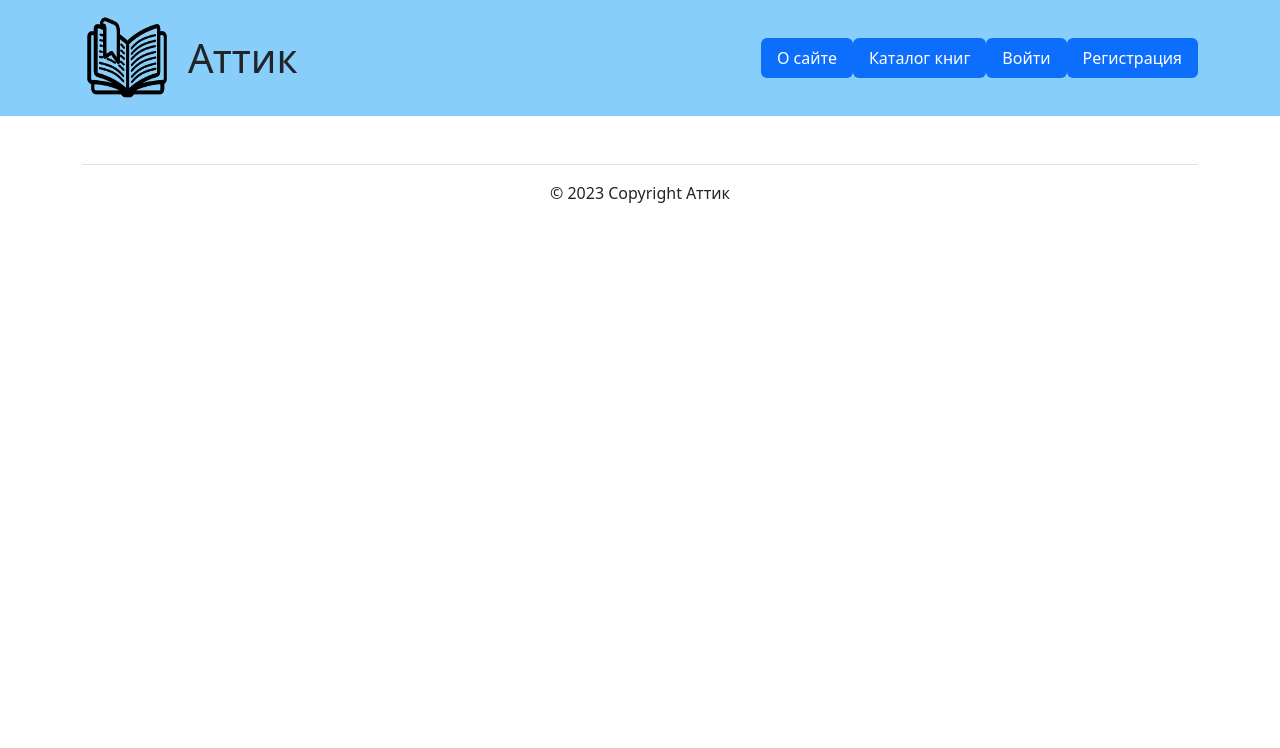
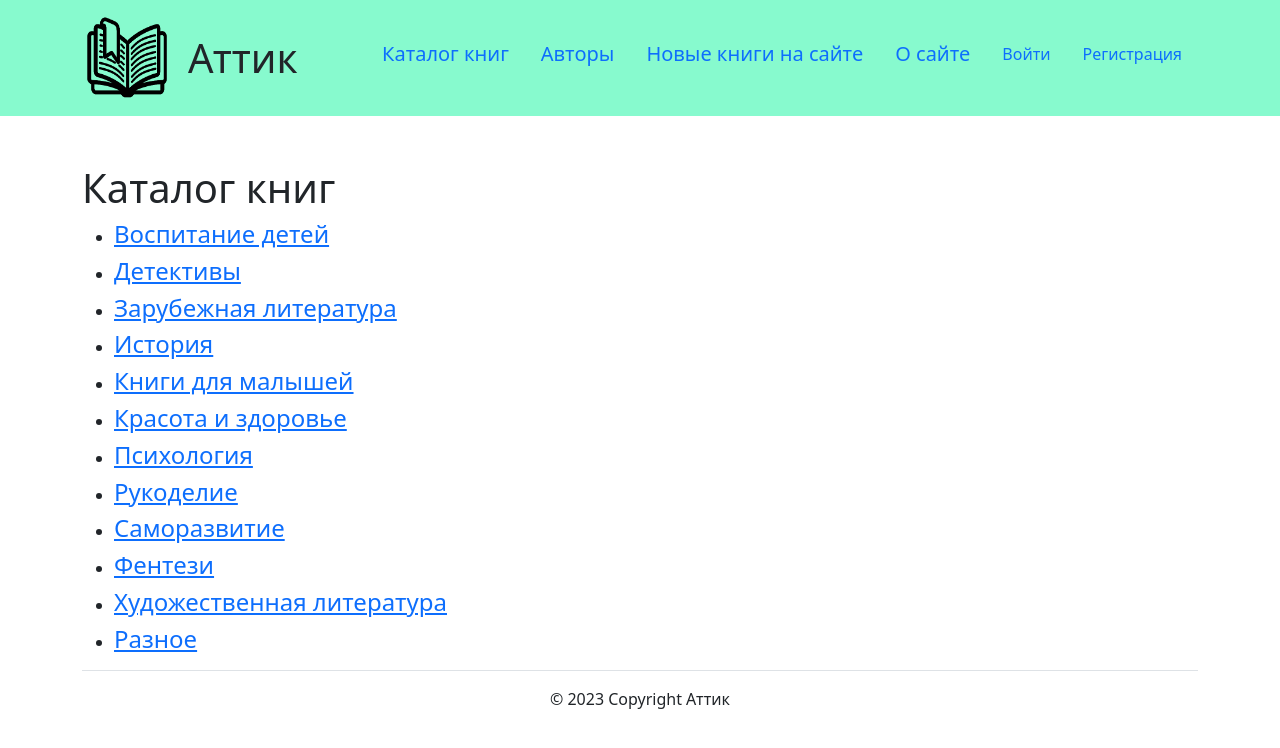
Before and after one commit to Genek91/attic, a Django app: page / in a window 1280 px wide. Shown: the top 748 px of the page. Run offline with Django 3.2, Linux system fonts and the light colour scheme; some libraries are stand-ins or nearby versions.

Commit message:
Добавление статики

```diff
--- a/attic/templates/base.html
+++ b/attic/templates/base.html
@@ -7,6 +7,24 @@
     <meta
       name="viewport"
       content="width=device-width, initial-scale=1">
+    <link
+      rel="icon"
+      href="{% static "img/fav/favicon.png" %}"
+      type="image/png">
+    <link
+      rel="apple-touch-icon"
+      sizes="180x180"
+      href="{% static "img/fav/apple-touch-icon.png" %}">
+    <link
+      rel="icon"
+      type="image/png"
+      sizes="32x32"
+      href="{% static "img/fav/favicon-32x32.png" %}">
+    <link
+      rel="icon"
+      type="image/png"
+      sizes="16x16"
+      href="{% static "img/fav/favicon-16x16.png" %}">
     <meta name="msapplication-TileColor" content="#000">
     <meta name="theme-color" content="#ffffff">
     <link
--- a/attic/templates/books/index.html
+++ b/attic/templates/books/index.html
@@ -1,12 +1,23 @@
 {% extends 'base.html' %}
+
 {% block title %}
-Последние обновления на сайте
+Каталог книг
 {% endblock %}
-<h1>Последние обновления на сайте</h1>
-{% for book in books %}
-    {{ books }}
-    {{ book.name }}
-    {{ book.text }}
-    {{ book.author }}
-    {{ book.pub_house }}
-{% endfor %}
+
+{% block content %}
+<h1>Каталог книг</h1>
+<ul>
+  <li><a href=""><h4>Воспитание детей</h4></a></li>
+  <li><a href=""><h4>Детективы</h4></a></li>
+  <li><a href=""><h4>Зарубежная литература</h4></a></li>
+  <li><a href=""><h4>История</h4></a></li>
+  <li><a href=""><h4>Книги для малышей</h4></a></li>
+  <li><a href=""><h4>Красота и здоровье</h4></a></li>
+  <li><a href=""><h4>Психология</h4></a></li>
+  <li><a href=""><h4>Рукоделие</h4></a></li>
+  <li><a href=""><h4>Саморазвитие</h4></a></li>
+  <li><a href=""><h4>Фентези</h4></a></li>
+  <li><a href=""><h4>Художественная литература</h4></a></li>
+  <li><a href=""><h4>Разное</h4></a></li>
+</ul>
+{% endblock %}
--- a/attic/templates/includes/header.html
+++ b/attic/templates/includes/header.html
@@ -2,7 +2,7 @@
 
 {% with request.resolver_match.view_name as view_name %}
 
-<nav class="navbar navbar-light" style="background-color: lightskyblue">
+<nav class="navbar navbar-light" style="background-color: #87FACE">
   <div class="container">
     <div class="d-flex align-items-center">
       <a class="navbar-brand mr-auto" href="{% url 'books:index' %}">
@@ -17,28 +17,28 @@
     </div>
     <ul class="nav nav-pills">
       <li class="nav-item">
-        <a class="nav-link {% if view_name == 'books:index' %} active {% endif %}" href="{% url 'books:index' %}">О сайте</a>
+        <a class="nav-link {% if view_name == '' %} active {% endif %}" href="{% url 'books:index' %}"><h5>Каталог книг</h5></a>
       </li>
-      <li class="nav-item">
-        <a class="nav-link {% if view_name == 'books:index' %} active {% endif %}" href="{% url 'books:index' %}">Каталог книг</a>
-      </li>
-      {% if user.is_authenticated %}
         <li class="nav-item">
-          <a class="nav-link {% if view_name == 'books:index' %} active {% endif %}" href="{% url 'books:index' %}">Авторы</a>
+          <a class="nav-link {% if view_name == '' %} active {% endif %}" href="{% url 'books:index' %}"><h5>Авторы</h5></a>
         </li>
         <li class="nav-item">
-          <a class="nav-link {% if view_name == 'books:index' %} active {% endif %}" href="{% url 'books:index' %}">Новые книги на сайте</a>
+          <a class="nav-link {% if view_name == '' %} active {% endif %}" href="{% url 'books:index' %}"><h5>Новые книги на сайте</h5></a>
         </li>
         <li class="nav-item">
-          <a class="nav-link {% if view_name == 'books:index' %} active {% endif %}" href="{% url 'books:index' %}">Выйти</a>
+          <a class="nav-link {% if view_name == '' %} active {% endif %}" href="{% url 'books:index' %}"><h5>О сайте</h5></a>
+        </li>
+        {% if user.is_authenticated %}
+        <li class="nav-item">
+          <a class="nav-link {% if view_name == '' %} active {% endif %}" href="{% url 'books:index' %}"><h5>Выйти</h5></a>
         </li>
         <li>Пользователь: </li>
       {% else %}
         <li class="nav-item">
-          <a class="nav-link {% if view_name == 'books:index' %} active {% endif %}" href="{% url 'books:index' %}">Войти</a>
+          <a class="nav-link {% if view_name == '' %} active {% endif %}" href="{% url 'books:index' %}">Войти</a>
         </li>
         <li class="nav-item">
-          <a class="nav-link {% if view_name == 'books:index' %} active {% endif %}" href="{% url 'books:index' %}">Регистрация</a>
+          <a class="nav-link {% if view_name == '' %} active {% endif %}" href="{% url 'books:index' %}">Регистрация</a>
         </li>
       {% endif %}
     </ul>
```
Also changed, not shown: attic/static/img/fav/android-chrome-192x192.png (added), attic/static/img/fav/android-chrome-256x256.png (added), attic/static/img/fav/apple-touch-icon.png (added), attic/static/img/fav/favicon-16x16.png (added), attic/static/img/fav/favicon-32x32.png (added), attic/static/img/fav/favicon.png (added), attic/static/img/fav/mstile-150x150.png (added).
